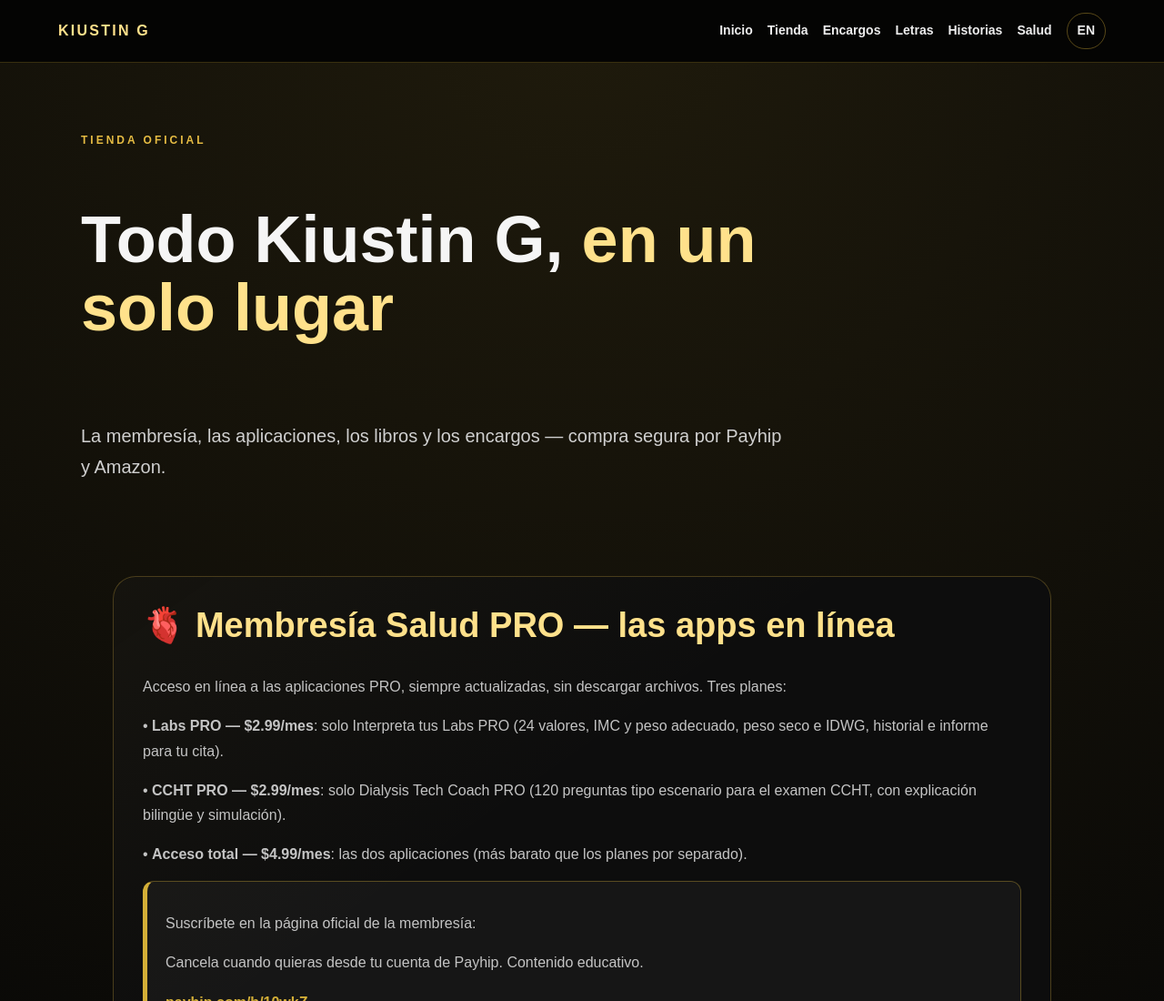
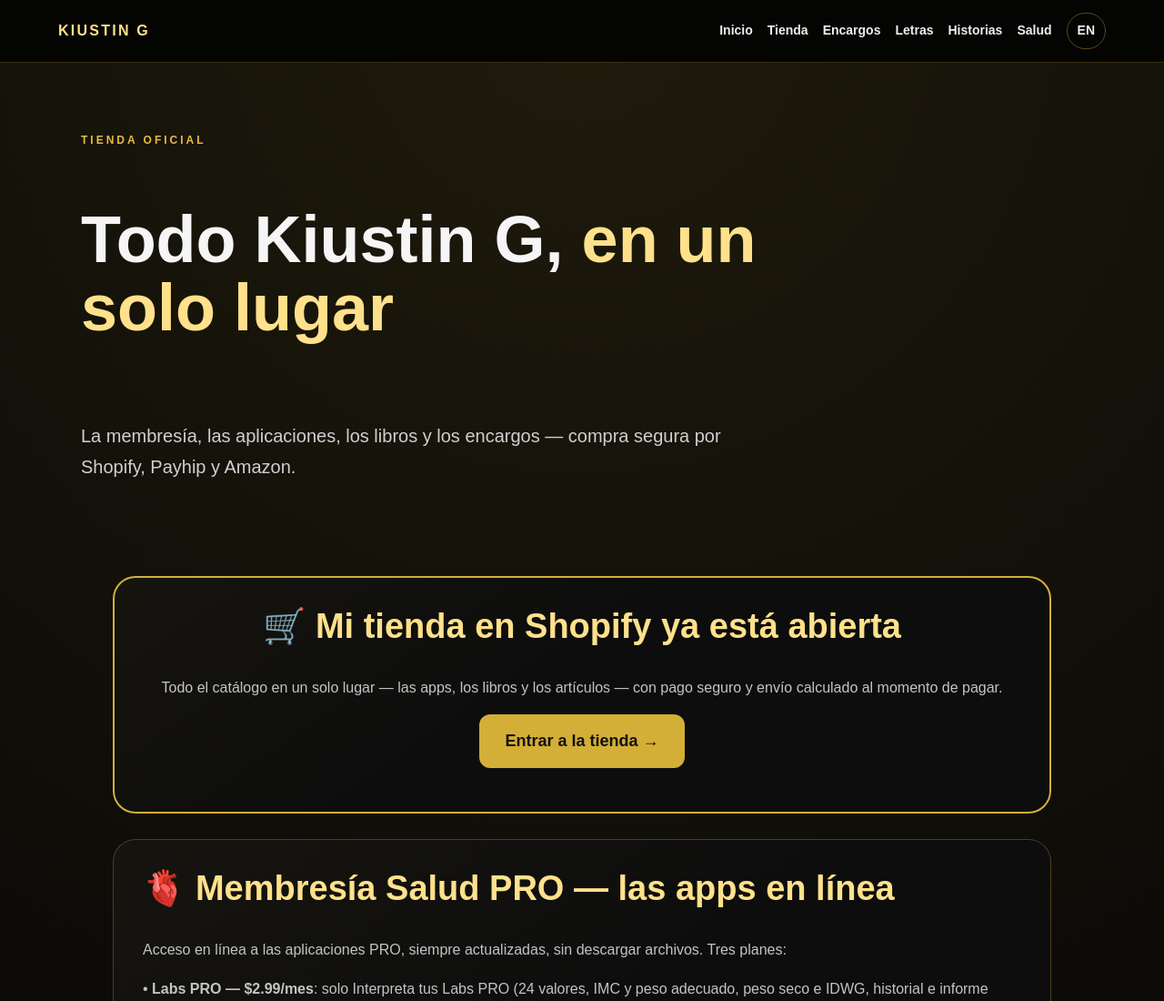
Before and after one commit to kiustingmusic/mi-musica, a plain HTML site: page tienda.html in a window 1280 px wide. Shown: the top 1100 px of the page at 91% size. Drawn offline with Linux system fonts and the light colour scheme.

Commit message:
Boton de la tienda Shopify en portada (ES/EN) y banner en Tienda/Store

```diff
--- a/tienda.html
+++ b/tienda.html
@@ -31,9 +31,14 @@
 <section class="health-hero">
 <div class="health-kicker">TIENDA OFICIAL</div>
 <h1>Todo Kiustin G, <span>en un solo lugar</span></h1>
-<p class="health-lead">La membresía, las aplicaciones, los libros y los encargos — compra segura por Payhip y Amazon.</p>
+<p class="health-lead">La membresía, las aplicaciones, los libros y los encargos — compra segura por Shopify, Payhip y Amazon.</p>
 </section>
 <div class="health-content">
+<section class="health-section" style="text-align:center;border:2px solid #d4af37">
+<h2>🛒 Mi tienda en Shopify ya está abierta</h2>
+<p>Todo el catálogo en un solo lugar — las apps, los libros y los artículos — con pago seguro y envío calculado al momento de pagar.</p>
+<p><a href="https://aeetg2-xv.myshopify.com" target="_blank" rel="noopener" style="display:inline-block;padding:14px 28px;background:#d4af37;color:#111;border-radius:12px;font-weight:bold;text-decoration:none;font-size:18px">Entrar a la tienda →</a></p>
+</section>
 <section class="health-section">
 <h2>🫀 Membresía Salud PRO — las apps en línea</h2>
 <p>Acceso en línea a las aplicaciones PRO, siempre actualizadas, sin descargar archivos. Tres planes:</p><p>• <strong>Labs PRO — $2.99/mes</strong>: solo Interpreta tus Labs PRO (24 valores, IMC y peso adecuado, peso seco e IDWG, historial e informe para tu cita).</p><p>• <strong>CCHT PRO — $2.99/mes</strong>: solo Dialysis Tech Coach PRO (120 preguntas tipo escenario para el examen CCHT, con explicación bilingüe y simulación).</p><p>• <strong>Acceso total — $4.99/mes</strong>: las dos aplicaciones (más barato que los planes por separado).</p><aside class="health-app-cta"><p>Suscríbete en la página oficial de la membresía:</p><p>Cancela cuando quieras desde tu cuenta de Payhip. Contenido educativo.</p><p><a href="https://payhip.com/b/10wkZ" target="_blank" rel="noopener"><strong>payhip.com/b/10wkZ</strong></a></p></aside>
```
Also changed, not shown: en/index.html (+1 -0 lines), en/store.html (+6 -1 lines), index.html (+1 -0 lines).
